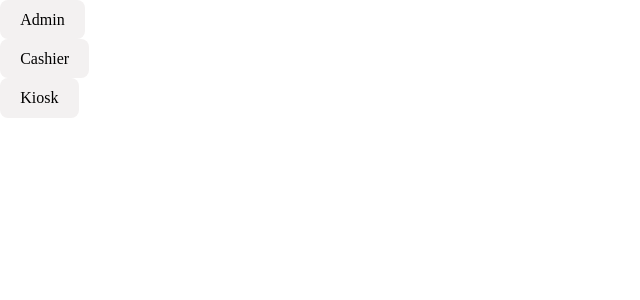
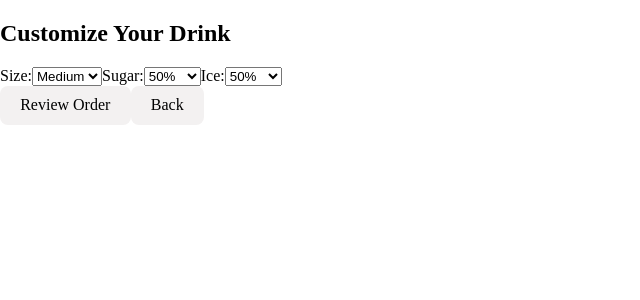
Before and after one commit to emz05/project3-team-42, a React (Vite) app in the folder client/: page /kiosk/item/1/customize in a window 1280 px wide. Before the commit this address led to /home. Shown: the top 300 px of the page, without its empty margins (0-640 px from the left). Built offline with nearby package versions, Linux system fonts and the light colour scheme; no server answers.

Commit message:
added basic functionality for kiosk pages but not payment

```diff
--- a/client/src/client.jsx
+++ b/client/src/client.jsx
@@ -4,6 +4,12 @@ import LoginPanel from './components/cashier/views/LoginPanel.jsx';
 import OrderPanel from './components/cashier/views/OrderPanel.jsx';
 import HomePanel from './components/HomePanel.jsx';
 import KioskHomePage from './components/kiosk/views/HomePage.jsx';
+import CategoryPage from './components/kiosk/views/CategoryPage.jsx';
+import ItemPage from './components/kiosk/views/ItemPage.jsx';
+import CustomizePage from './components/kiosk/views/CustomizePage.jsx';
+import ReviewPage from './components/kiosk/views/ReviewPage.jsx';
+import ConfirmationPage from './components/kiosk/views/ConfirmationPage.jsx';
+
 // import './components/cashier/css/client.css';
 
 function Client() {
@@ -14,8 +20,13 @@ function Client() {
                 <Route path='/cashier/login' element={<LoginPanel />} />
                 <Route path='/cashier/order' element={<OrderPanel />} />
 
-                {/* kiosk path */}
+                {/* kiosk */}
                 <Route path='/kiosk' element={<KioskHomePage />} />
+                <Route path='/kiosk/categories' element={<CategoryPage />} />
+                <Route path='/kiosk/categories/:categoryId' element={<ItemPage />} />
+                <Route path='/kiosk/item/:itemId/customize' element={<CustomizePage />} />
+                <Route path='/kiosk/review' element={<ReviewPage />} />
+                <Route path='/kiosk/confirmation' element={<ConfirmationPage />} />
 
                 {/* default home and error pages */}
                 <Route path='/home' element={<HomePanel />} />
--- a/client/src/components/kiosk/views/CategoryPage.jsx
+++ b/client/src/components/kiosk/views/CategoryPage.jsx
@@ -0,0 +1,31 @@
+import React from "react";
+import { useNavigate } from "react-router-dom";
+
+export default function CategoriesPage() {
+  const navigate = useNavigate();
+
+  const categories = [
+    { id: 1, name: "Milk Tea" },
+    { id: 2, name: "Fruit Tea" },
+    { id: 3, name: "Smoothies" },
+    { id: 4, name: "Seasonal Specials" },
+  ];
+
+  return (
+    <div className="kiosk-container">
+      <h2>Select a Category</h2>
+
+      <div className="kiosk-grid">
+        {categories.map((cat) => (
+          <div
+            key={cat.id}
+            className="kiosk-card"
+            onClick={() => navigate(`/kiosk/categories/${cat.id}`)}
+          >
+            <h3>{cat.name}</h3>
+          </div>
+        ))}
+      </div>
+    </div>
+  );
+}
--- a/client/src/components/kiosk/views/ConfirmationPage.jsx
+++ b/client/src/components/kiosk/views/ConfirmationPage.jsx
@@ -0,0 +1,18 @@
+import React from "react";
+import { useNavigate } from "react-router-dom";
+
+export default function ConfirmationPage() {
+  const navigate = useNavigate();
+
+  return (
+    <div className="kiosk-container">
+      <h1>Thank You!</h1>
+      <p>Your order has been placed.</p>
+      <p>Please wait for your number to be called.</p>
+
+      <button className="kiosk-button" onClick={() => navigate("/kiosk")}>
+        New Order
+      </button>
+    </div>
+  );
+}
--- a/client/src/components/kiosk/views/CustomizePage.jsx
+++ b/client/src/components/kiosk/views/CustomizePage.jsx
@@ -0,0 +1,55 @@
+import React, { useState } from "react";
+import { useNavigate, useParams } from "react-router-dom";
+
+export default function CustomizePage() {
+  const navigate = useNavigate();
+  const { itemId } = useParams();
+
+  const [size, setSize] = useState("Medium");
+  const [sugar, setSugar] = useState("50%");
+  const [ice, setIce] = useState("50%");
+
+  return (
+    <div className="kiosk-container">
+      <h2>Customize Your Drink</h2>
+
+      <div className="kiosk-options">
+        <label>Size:</label>
+        <select value={size} onChange={(e) => setSize(e.target.value)}>
+          <option>Small</option>
+          <option>Medium</option>
+          <option>Large</option>
+        </select>
+
+        <label>Sugar:</label>
+        <select value={sugar} onChange={(e) => setSugar(e.target.value)}>
+          <option>0%</option>
+          <option>25%</option>
+          <option>50%</option>
+          <option>75%</option>
+          <option>100%</option>
+        </select>
+
+        <label>Ice:</label>
+        <select value={ice} onChange={(e) => setIce(e.target.value)}>
+          <option>0%</option>
+          <option>25%</option>
+          <option>50%</option>
+          <option>75%</option>
+          <option>100%</option>
+        </select>
+      </div>
+
+      <button
+        className="kiosk-button"
+        onClick={() => navigate("/kiosk/review", { state: { itemId, size, sugar, ice } })}
+      >
+        Review Order
+      </button>
+
+      <button className="kiosk-nav" onClick={() => navigate(-1)}>
+        Back
+      </button>
+    </div>
+  );
+}
--- a/client/src/components/kiosk/views/HomePage.jsx
+++ b/client/src/components/kiosk/views/HomePage.jsx
@@ -1,10 +1,17 @@
 import React from "react";
+import { useNavigate } from "react-router-dom";
+import "../../kiosk/css/kiosk.css";
 
 export default function KioskHomePage() {
+  const navigate = useNavigate();
+
   return (
-    <div style={{ textAlign: "center", marginTop: "50px" }}>
-      <h1>Welcome to the Kiosk!</h1>
-      <p>Select a category to begin your order.</p>
+    <div className="kiosk-container">
+      <h1>Welcome!</h1>
+      <p>Tap to begin your order</p>
+      <button className="kiosk-button" onClick={() => navigate("/kiosk/categories")}>
+        Start Order
+      </button>
     </div>
   );
 }
--- a/client/src/components/kiosk/views/ItemPage.jsx
+++ b/client/src/components/kiosk/views/ItemPage.jsx
@@ -0,0 +1,36 @@
+import React from "react";
+import { useNavigate, useParams } from "react-router-dom";
+
+export default function ItemsPage() {
+  const navigate = useNavigate();
+  const { categoryId } = useParams();
+
+  // temporary mock items
+  const items = [
+    { id: 101, name: "Classic Milk Tea" },
+    { id: 102, name: "Taro Milk Tea" },
+    { id: 103, name: "Matcha Latte" },
+  ];
+
+  return (
+    <div className="kiosk-container">
+      <h2>Select a Drink</h2>
+
+      <div className="kiosk-grid">
+        {items.map((item) => (
+          <div
+            key={item.id}
+            className="kiosk-card"
+            onClick={() => navigate(`/kiosk/item/${item.id}/customize`)}
+          >
+            <h3>{item.name}</h3>
+          </div>
+        ))}
+      </div>
+
+      <button className="kiosk-nav" onClick={() => navigate("/kiosk/categories")}>
+        Back to Categories
+      </button>
+    </div>
+  );
+}
--- a/client/src/components/kiosk/views/ReviewPage.jsx
+++ b/client/src/components/kiosk/views/ReviewPage.jsx
@@ -0,0 +1,28 @@
+import React from "react";
+import { useLocation, useNavigate } from "react-router-dom";
+
+export default function ReviewPage() {
+  const navigate = useNavigate();
+  const { state } = useLocation();
+
+  return (
+    <div className="kiosk-container">
+      <h2>Review Your Order</h2>
+
+      <div className="kiosk-summary">
+        <p><strong>Drink ID:</strong> {state?.itemId}</p>
+        <p><strong>Size:</strong> {state?.size}</p>
+        <p><strong>Sugar:</strong> {state?.sugar}</p>
+        <p><strong>Ice:</strong> {state?.ice}</p>
+      </div>
+
+      <button className="kiosk-button" onClick={() => navigate("/kiosk/confirmation")}>
+        Confirm Order
+      </button>
+
+      <button className="kiosk-nav" onClick={() => navigate(-1)}>
+        Back
+      </button>
+    </div>
+  );
+}
```
